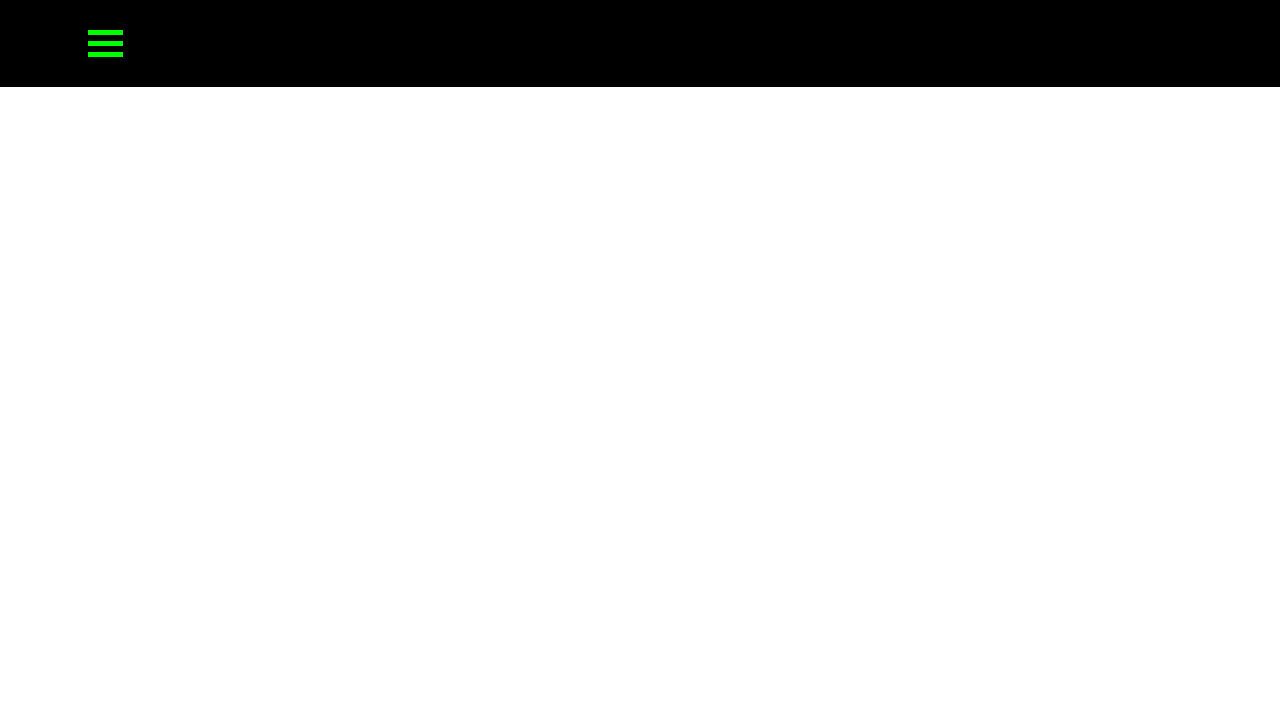
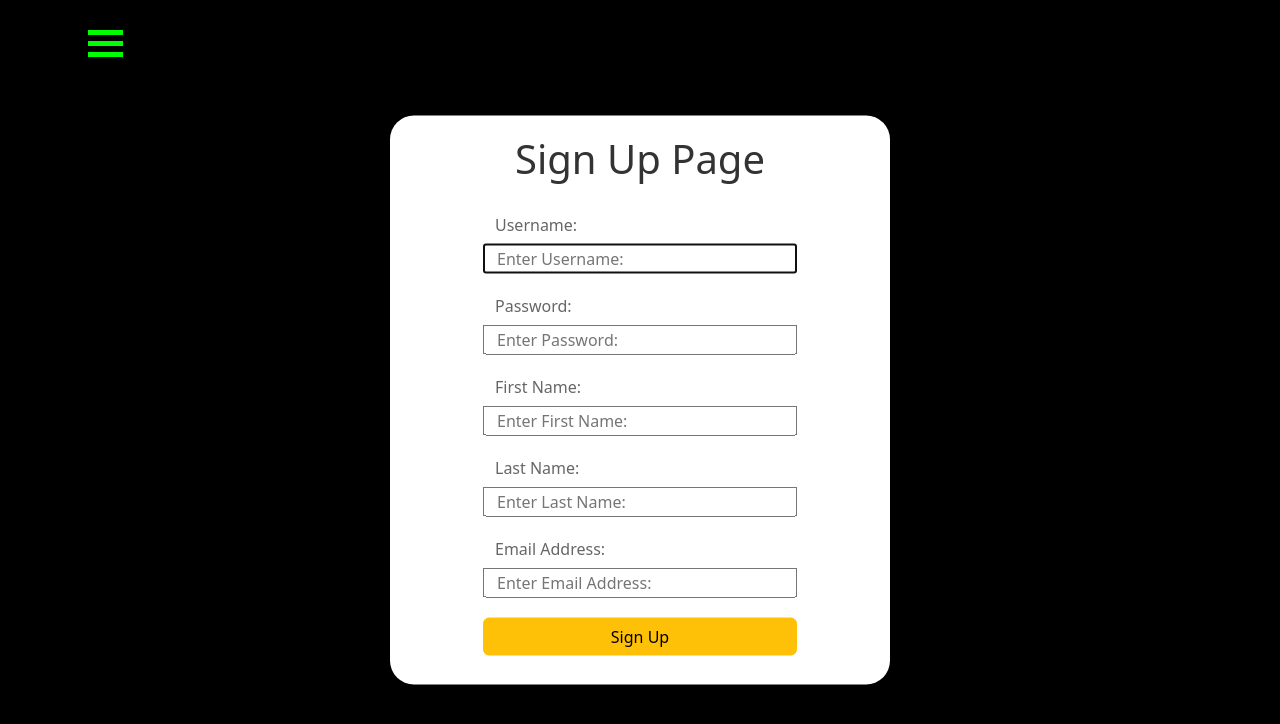
Before and after one commit to KSCoder4/testFrontend, a React (Create React App) app: page /sign in a window 1280 px wide. Before the commit this address had no page. Shown: the top 724 px of the page. Built offline with nearby package versions, Linux system fonts and the light colour scheme.

Commit message:
fixed deployment issue, sign up and login portal success

```diff
--- a/src/App.js
+++ b/src/App.js
@@ -3,9 +3,12 @@ import UserList from './UserList.js';
 import './App.css'
 import Space from './space.js'
 import Log from './Log.js'
+import Sign from './Sign.js';
 import { BrowserRouter as Router, Routes, Route } from 'react-router-dom';
+import { Navigate } from 'react-router-dom';
 import NavBar from './NavBar.js'
 import 'bootstrap/dist/css/bootstrap.min.css';
+import { api } from './api.js';
 
 function App() {
   return (
@@ -16,14 +19,22 @@ function App() {
         <div className='contentDiv'>
           <Routes>
             <Route path="/" element={<Welcome />} />
+            <Route path="/sign" element={ <Sign/>} />
             <Route path="/log" element={ <Log/>} />
-            <Route path="/space" element={ <Space/>} />
-            <Route path="/userlist" element={ <UserList/>} />
+            <Route path="/space" element={ <ProtectedElement element ={<Space/>} />}/>
+            <Route path="/userlist" element={<ProtectedElement element={<UserList/> } />} />
           </Routes>
         </div>
       </div>
     </Router>
   );
 }
-
+function ProtectedElement(props) {
+  if (api.checkLoggedInStatus()) {
+    return props.element;
+  } else {
+    alert("Access denied. Please sign up and log in. ");
+    return <Navigate to="/log" />;
+  }
+}
 export default App;
--- a/src/Log.css
+++ b/src/Log.css
@@ -18,6 +18,7 @@ h1 {
 .login-container {
   display: flex;
   flex-direction: column;
+  width: 64%;
 }
 
 .row {
--- a/src/NavBar.js
+++ b/src/NavBar.js
@@ -3,6 +3,7 @@ import { NavDropdown, Offcanvas } from 'react-bootstrap';
 import { useState } from 'react';
 import './NavBar.css';
 import { Link } from 'react-router-dom';
+import { api } from './api.js';
 
 function NavBar() {
   const [show, setShow] = useState(false);
@@ -14,7 +15,7 @@ function NavBar() {
 
   const logout = () => {
     closeSidebar();
-    {/*api.logoutUser();*/ }
+    {api.logoutUser(); }
   };
 
   return (
@@ -34,21 +35,25 @@ function NavBar() {
               Home Page
             </NavDropdown.Item>
             <br />
+            <NavDropdown.Item className='navLink' as={Link} to='/sign' onClick={closeSidebar}>
+              Sign Up Page
+            </NavDropdown.Item>
+            <br />
             <NavDropdown.Item className='navLink' as={Link} to='/log' onClick={closeSidebar}>
               Login
             </NavDropdown.Item>
             <br />
-            {/*{api.checkLoggedInStatus() ? (*/}
+            {api.checkLoggedInStatus() ? (
             <NavDropdown.Item className='navLink' as={Link} to='/space' onClick={closeSidebar}>
               Space Exploration (In Progress)
             </NavDropdown.Item>
-            {/*}) : null}*/}
+            ) : null}
             <br />
-            {/*{api.checkLoggedInStatus() ? (*/}
+            {api.checkLoggedInStatus() ? (
             <NavDropdown.Item className='navLink' as={Link} to='/userlist' onClick={closeSidebar}>
               Userlist
             </NavDropdown.Item>
-            {/*}) : null}*/}
+            ) : null}
             <br />
           </Offcanvas.Body>
         </Offcanvas>
--- /dev/null
+++ b/src/Sign.css
@@ -0,0 +1,53 @@
+body{
+    background-color: black;
+}
+h1{
+    text-align: center;
+    padding: 5px;
+}
+.main {
+    display: flex;
+    justify-content: center;
+    align-items: center;
+    width: 40%;
+    border-radius: 24px;
+    background-color: white;
+    position: fixed;
+    top: 50%;
+    left: 50%;
+    transform: translate(-50%, -50%);
+    padding: 14px;
+  }
+
+
+.sign-container {
+    width: 300px;
+}
+
+.row {
+    display: flex;
+    flex-direction: column;
+    margin-bottom: 10px;
+    padding: 5px;
+}
+
+label {
+    margin-bottom: 7px;
+}
+
+.button {
+    margin-top: 10px;
+}
+
+.button:hover {
+    background-color: #9cb609;
+}
+.error-message {
+    color: red;
+    font-size: 14px;
+    margin-top: 5px;
+  }
+  .error {
+    border-color: red;
+    border-style:solid;
+  }
--- /dev/null
+++ b/src/Sign.js
@@ -0,0 +1,218 @@
+import './Sign.css';
+import React, { useState } from "react";
+import { Button } from 'react-bootstrap';
+import axios from 'axios';
+import { useNavigate } from "react-router-dom";
+
+function Sign() {
+  const [firstName, setFirstName] = useState('');
+  const [lastName, setLastName] = useState('');
+  const [username, setUsername] = useState('');
+  const [password, setPassword] = useState('');
+  const [email, setEmail] = useState('');
+  const [usernameError, setUsernameError] = useState('');
+  const [passwordError, setPasswordError] = useState('');
+  const [firstNameError, setFirstNameError] = useState('');
+  const [lastNameError, setLastNameError] = useState('');
+  const [emailError, setEmailError] = useState('');
+  const [usernameCheckError, setUsernameCheckError] = useState('');
+  const navigate = useNavigate();
+
+  const handleFirstNameChange = (event) => {
+    setFirstName(event.target.value);
+  };
+
+  const handleLastNameChange = (event) => {
+    setLastName(event.target.value);
+  };
+
+  const handleUsernameChange = (event) => {
+    setUsername(event.target.value);
+    setUsernameCheckError(''); // Reset the username check error when the input changes
+  };
+
+  const handlePasswordChange = (event) => {
+    setPassword(event.target.value);
+  };
+
+  const handleEmailChange = (event) => {
+    setEmail(event.target.value);
+  };
+
+  const isValidEmail = (email) => {
+    const emailRegex = /^[^\s@]+@[^\s@]+\.[^\s@]+$/;
+    return emailRegex.test(email);
+  };
+
+  const handleUsernameBlur = () => {
+    if (username !== '') {
+      axios.post('https://greenism-backend.onrender.com/checkusername', { Username: username })
+        .then(response => {
+          const isDuplicate = response.data.isDuplicate;
+          if (isDuplicate) {
+            setUsernameCheckError('Username already exists. Please choose a different username.');
+          }
+        })
+        .catch(error => {
+          console.error('Failed to check username:', error);
+          setUsernameCheckError('Failed to check username. Please try again.');
+        });
+    }
+  };
+
+  const handleSubmit = (event) => {
+    event.preventDefault();
+    setUsernameError('');
+    setPasswordError('');
+    setFirstNameError('');
+    setLastNameError('');
+    setEmailError('');
+    setUsernameCheckError('');
+
+    let isValid = true;
+
+    if (username === "") {
+      setUsernameError('Please enter a username');
+      isValid = false;
+    }
+
+    if (password === "") {
+      setPasswordError('Please enter a password');
+      isValid = false;
+    }
+
+    if (firstName === "") {
+      setFirstNameError('Please enter your first name');
+      isValid = false;
+    }
+
+    if (lastName === "") {
+      setLastNameError('Please enter your last name');
+      isValid = false;
+    }
+
+    if (email === "") {
+      setEmailError('Please enter an email address');
+      isValid = false;
+    } else if (!isValidEmail(email)) {
+      setEmailError('Please enter a valid email address');
+      isValid = false;
+    }
+
+    if (isValid) {
+      axios.post('https://greenism-backend.onrender.com/checkusername', { Username: username })
+        .then(response => {
+          const isDuplicate = response.data.isDuplicate;
+          if (isDuplicate) {
+            setUsernameCheckError('Username already exists. Please choose a different username.');
+          } else {
+            const data = {
+              "Username": username,
+              "Password": password,
+              "First Name": firstName,
+              "Last Name": lastName,
+              "Email": email
+            };
+
+            axios.post('https://greenism-backend.onrender.com/createuser', data)
+            .then(response => {
+              console.log('User created successfully:', response.data);
+              navigate('/log')
+            })
+            .catch(error => {
+              console.error('Failed to create user:', error);
+              alert('Failed to create user. Please try again.');
+            });
+          }
+        })
+        .catch(error => {
+          console.error('Failed to check username:', error);
+          alert('Failed to check username. Please try again.');
+        });
+    }
+  };
+
+
+
+  return (
+    <div className='main'>
+      <div className='sign-container'>
+        <h1>Sign Up Page</h1>
+        <div className='row'>
+          <label>Username:</label>
+          <input
+            autoFocus
+            type="text"
+            id="username"
+            placeholder='Enter Username:'
+            value={username}
+            onChange={handleUsernameChange}
+            onBlur={handleUsernameBlur}
+            required
+            className={(usernameError || usernameCheckError) ? 'error' : ''}
+          />
+          {(usernameError || usernameCheckError) && <div className='error-message'>
+            {usernameError || usernameCheckError}
+          </div>}
+        </div>
+        <div className='row'>
+          <label>Password:</label>
+          <input
+            type="password"
+            id="password"
+            placeholder='Enter Password:'
+            value={password}
+            onChange={handlePasswordChange}
+            required
+            className={passwordError ? 'error' : ''}
+          />
+          {passwordError && <div className='error-message'>{passwordError}</div>}
+        </div>
+        <div className='row'>
+          <label>First Name:</label>
+          <input
+            type="text"
+            id="firstname"
+            placeholder='Enter First Name:'
+            value={firstName}
+            onChange={handleFirstNameChange}
+            required
+            className={firstNameError ? 'error' : ''}
+          />
+          {firstNameError && <div className='error-message'>{firstNameError}</div>}
+        </div>
+        <div className='row'>
+          <label>Last Name:</label>
+          <input
+            type="text"
+            id="lastname"
+            placeholder='Enter Last Name:'
+            value={lastName}
+            onChange={handleLastNameChange}
+            required
+            className={lastNameError ? 'error' : ''}
+          />
+          {lastNameError && <div className='error-message'>{lastNameError}</div>}
+        </div>
+        <div className='row'>
+          <label>Email Address:</label>
+          <input
+            type="text"
+            id="email"
+            placeholder='Enter Email Address:'
+            value={email}
+            onChange={handleEmailChange}
+            required
+            className={emailError ? 'error' : ''}
+          />
+          {emailError && <div className='error-message'>{emailError}</div>}
+        </div>
+        <div className='row'>
+          <Button onClick={handleSubmit} variant="warning">Sign Up</Button>
+        </div>
+      </div>
+    </div>
+  );
+}
+
+export default Sign;
--- a/src/Welcome.css
+++ b/src/Welcome.css
@@ -9,8 +9,8 @@
     width: 44%;
     border-radius: 24px;
     padding: 10px;
-    background-color: antiquewhite;
-    color: darkblue;
+    background-color: rgb(255, 255, 255);
+    color: rgb(2, 2, 100);
     margin-left: 27%;
   }
 
```
